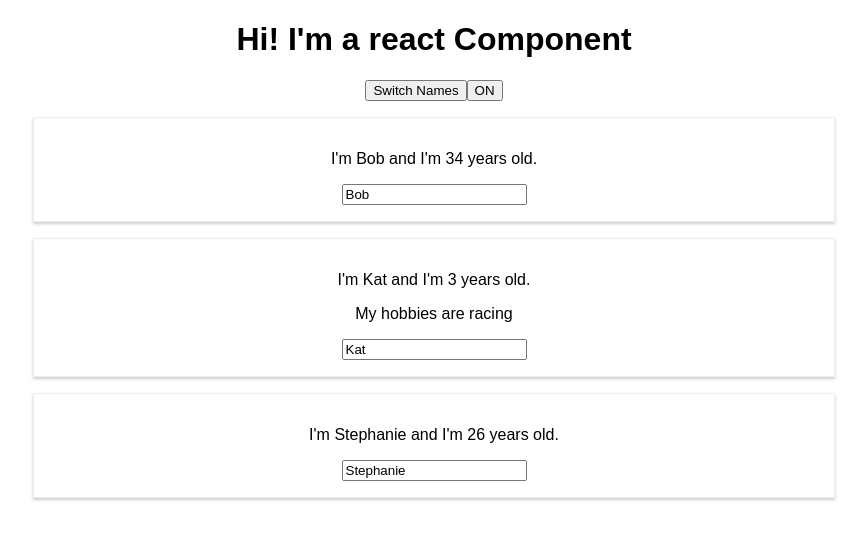
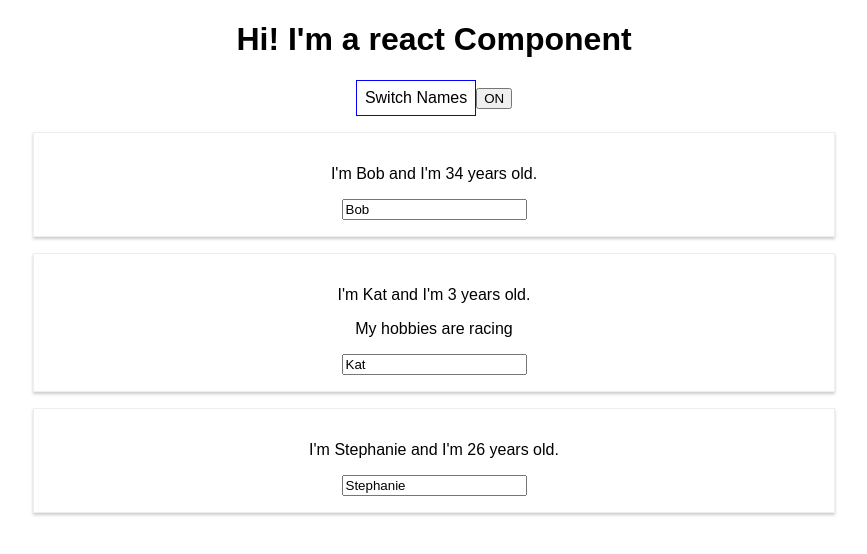
Before and after one commit to SanazME/ReactMiniProjects, a React (Create React App) app in the folder react-complete-guide/: page / in a window 1280 px wide. Shown: the top 554 px of the page, without its empty margins (206-1073 px from the left). Built offline with nearby package versions, Linux system fonts and the light colour scheme.

Commit message:
Add inline style to button element

```diff
--- a/react-complete-guide/src/App.js
+++ b/react-complete-guide/src/App.js
@@ -41,10 +41,21 @@ class App extends Component {
     })
   }
   render() {
+    const style = {
+      backgroundColor: 'white',
+      font: 'inherit',
+      border: '1px solid blue',
+      padding: '8px',
+      cursor: 'pointer'
+    };
+
     return (
       <div className="App">
         <h1>Hi! I'm a react Component</h1>
-        <button onClick={this.switchNameHandler.bind(this, "Maxi!!!")} >Switch Names</button>
+        <button
+          style={style}
+          onClick={this.switchNameHandler.bind(this, "Maxi!!!")} >Switch Names
+        </button>
         <button onClick={this.toggleHandler} >{this.state.clicked ? 'ON' : 'OFF'}</button>
         <Person
           name={this.state.persons[0].name}
```
